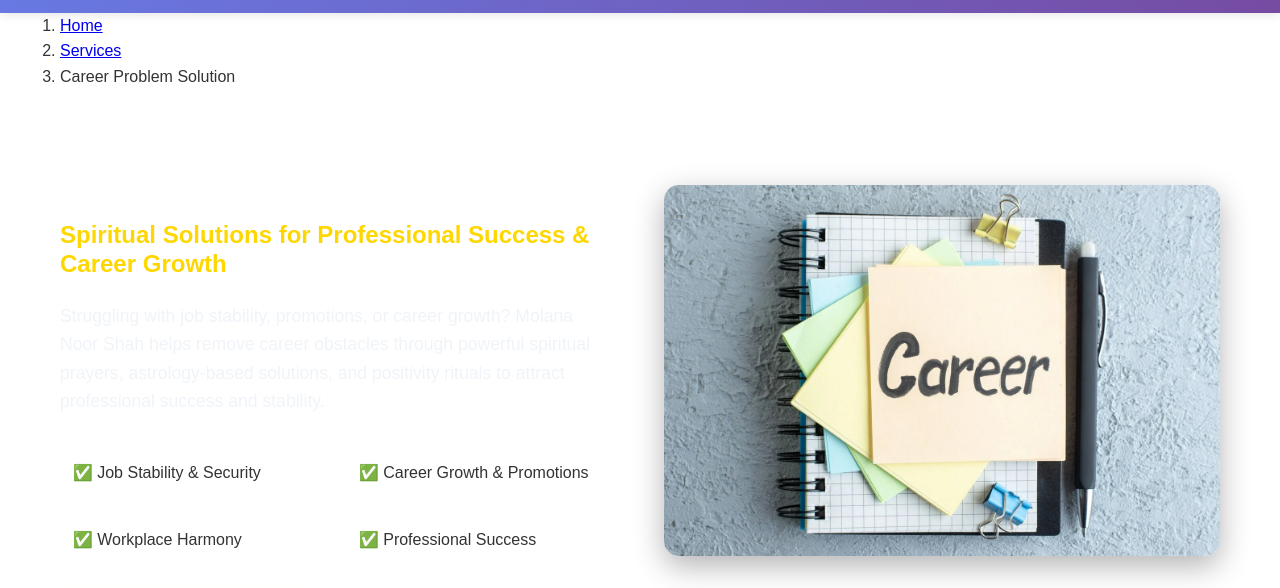
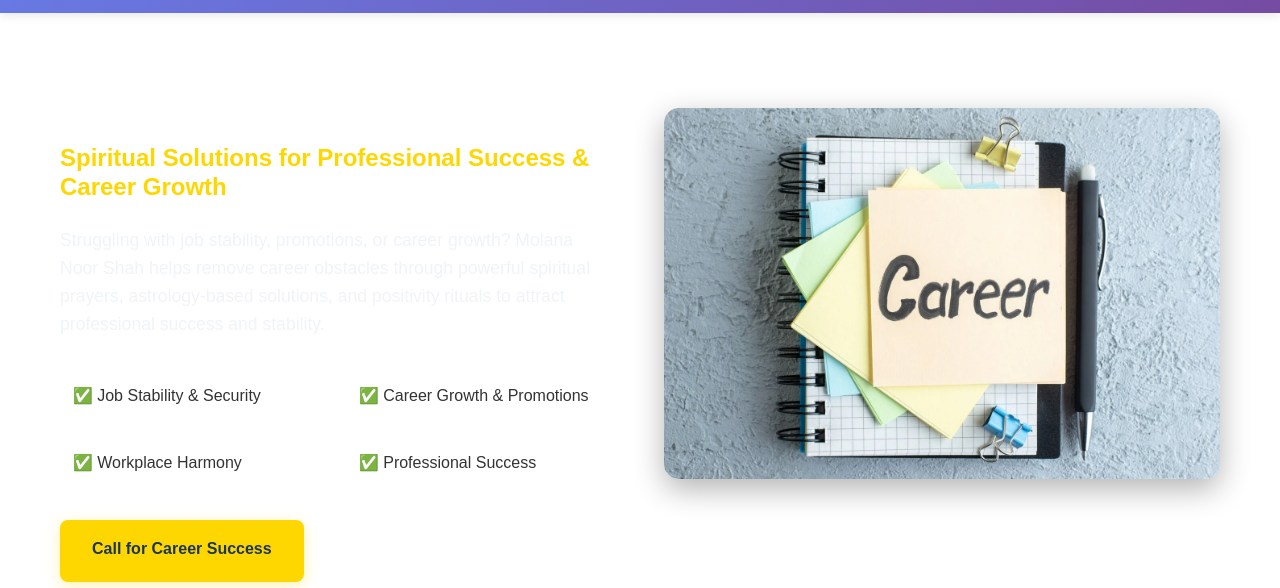
Before and after one commit to molananoorshah786/Moolananoorshah, a website: page public/services/career-problem.html in a window 1280 px wide. Shown: the part 133-721 px from the top of the page. Drawn offline with Linux system fonts and the light colour scheme.

Commit message:
breadcrums removed

```diff
--- a/public/services/career-problem.html
+++ b/public/services/career-problem.html
@@ -45,7 +45,7 @@
     </header>
 
     <!-- Breadcrumb -->
-    <nav class="breadcrumb" aria-label="Breadcrumb">
+    <!-- <nav class="breadcrumb" aria-label="Breadcrumb">
         <div class="container">
             <ol>
                 <li><a href="/">Home</a></li>
@@ -53,7 +53,7 @@
                 <li aria-current="page">Career Problem Solution</li>
             </ol>
         </div>
-    </nav>
+    </nav> -->
 
     <!-- Service Hero -->
     <section class="service-hero">
```
Also changed, not shown: public/services/childless-couple-solution.html (+2 -2 lines), public/services/enemy-removal.html (+2 -2 lines), public/services/family-dispute.html (+2 -2 lines), public/services/get-your-love-back.html (+2 -2 lines), public/services/health-problem.html (+2 -2 lines), public/services/husband-wife-problem.html (+2 -2 lines), public/services/vashikaran-specialist.html (+2 -2 lines).
